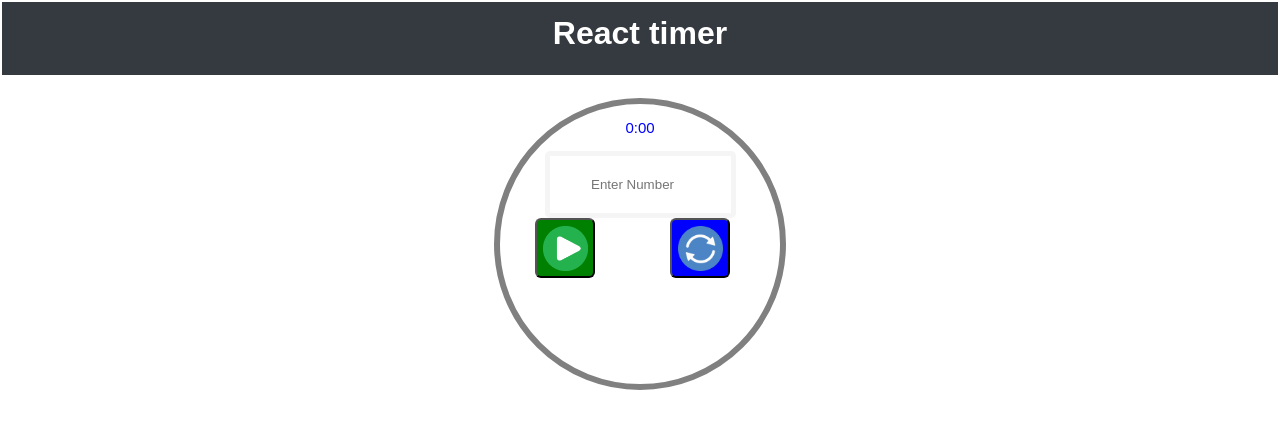
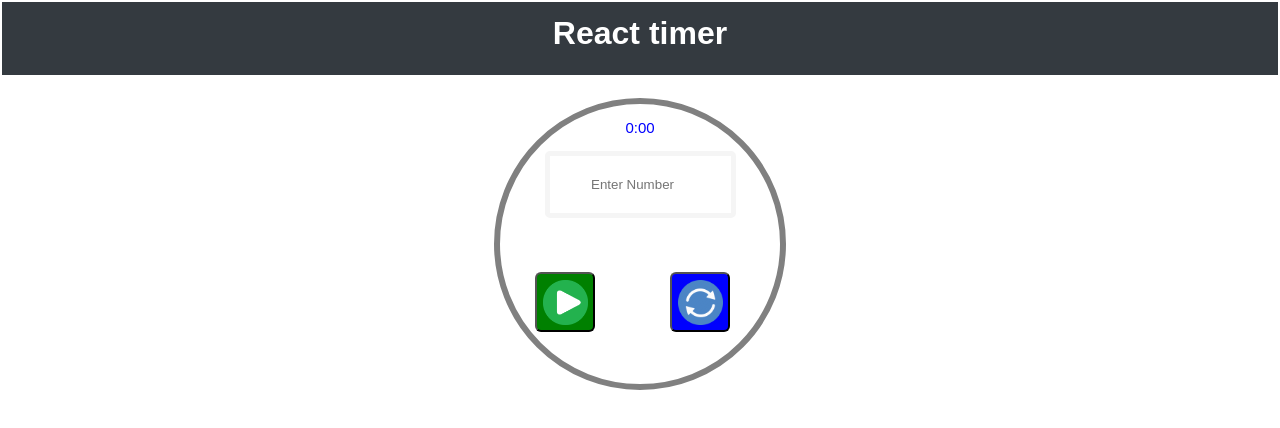
Before and after one commit to srikanta-skg/react_basic_timer, a React (Create React App) app: page / in a window 1280 px wide. Shown: the top 428 px of the page. Built offline with nearby package versions, Linux system fonts and the light colour scheme.

Commit message:
added proper variables name

```diff
--- a/src/Form.js
+++ b/src/Form.js
@@ -8,23 +8,25 @@ function Form(props) {
     let show_Number = props.obj.show_Number;
 
     return (
-     <form  >
+        <form  >
         <div className = "number" >
              <div>
                  <p className = "text_color small"> {minutes}:{seconds < 10 ? `0${seconds}` : seconds}</p>
                  { show_Number == true ?  <input type="number"  name = "minutes" className = "input_taker" placeholder = 'Enter Number' onChange={props.event_handeler} ></input> :
                   <div>  { minutes === 0 && seconds === 0  ? <h1 className = "text_color">0</h1> : <h1 className = "text_color">Time: {minutes}:{seconds < 10 ? `0${seconds}` : seconds}</h1> } </div>  }
-              </div>
+                     <div> <br></br> <br></br><br></br></div>
+             </div>
             <div className = "icons">
                    { icon_Click == true ? <input className = "start_button" type="button" onClick  = {props.start_handeler} /> :
-                   <input className = "pause_button"  type="button"  value = " " onClick  = {props.stop_handeler} /> }
+                   <input className = "pause_button"  type="button"  value = " " onClick  = {props.myChangeHandler3} />     }
             <label onSubmit={props.start_handeler}>
              <button className = "restart_button" ></button> </label>
              <div> <br></br> </div>
            </div>
         </div>
-       </form>
+      </form>
      )
  }
 
+
 export default Form;
```
